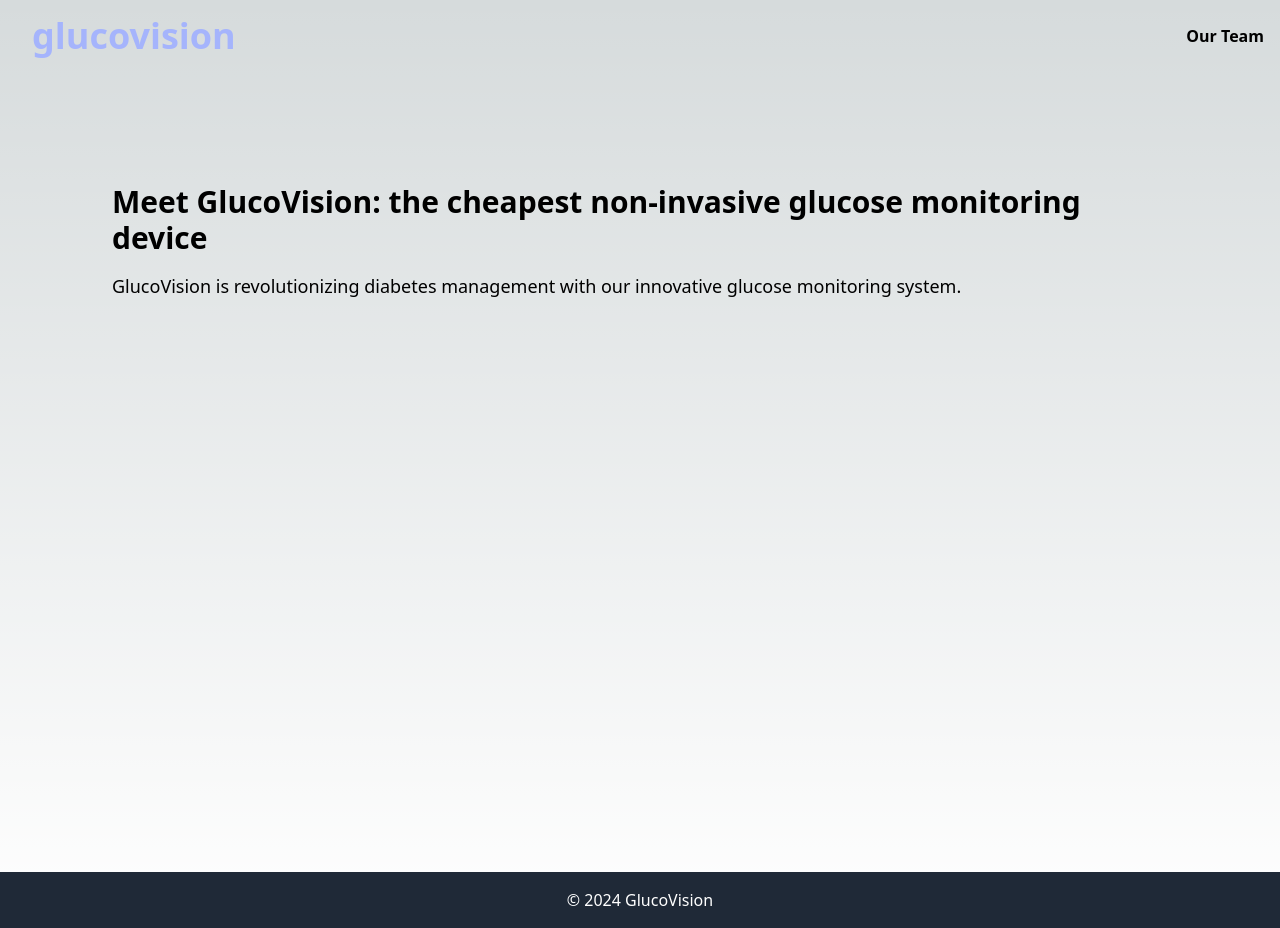
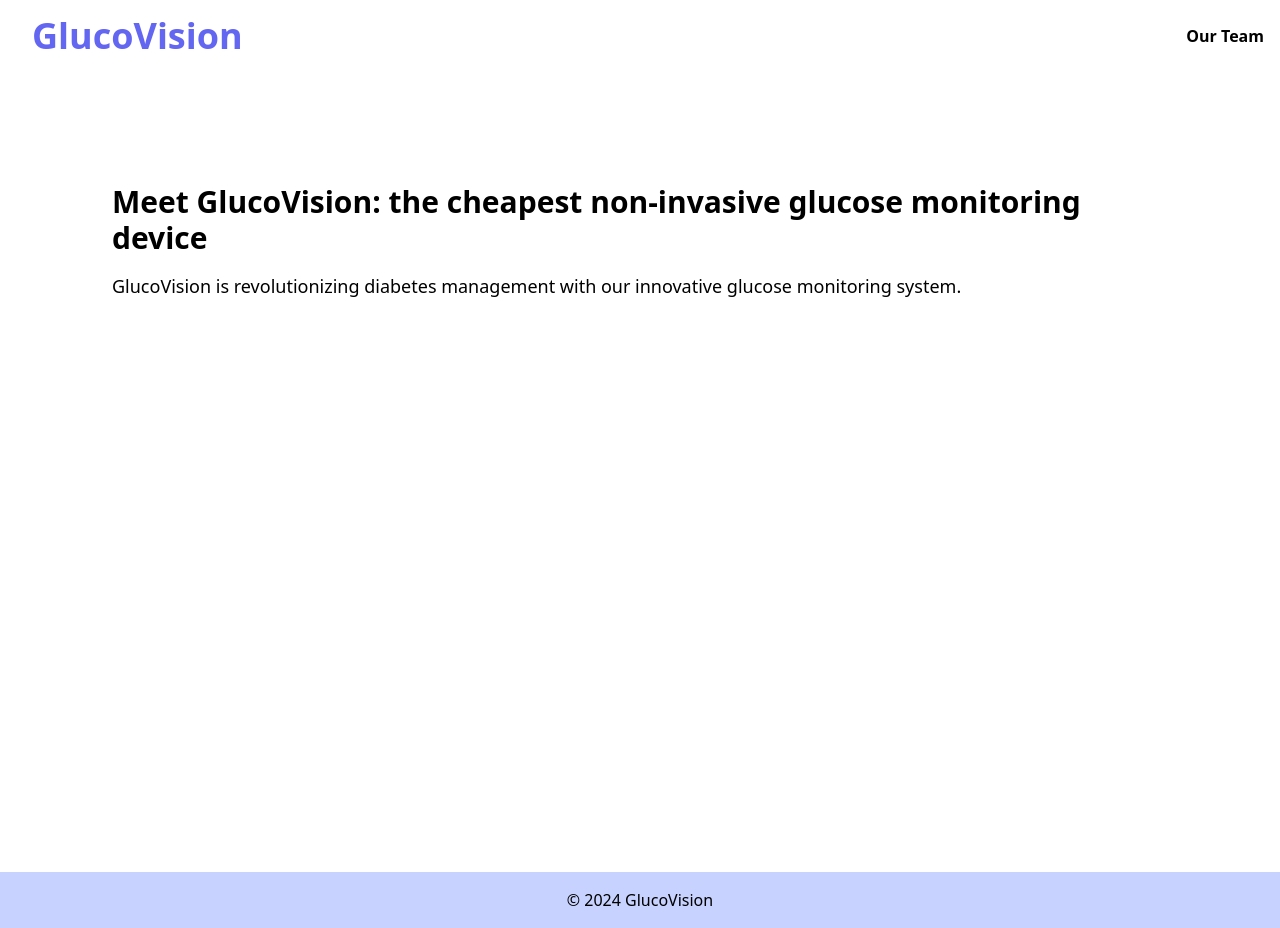
Before and after one commit to gajanm/GlucoVision, a Next.js app: page / in a window 1280 px wide. Built offline with nearby package versions, Linux system fonts and the light colour scheme.

Commit message:
Black to white backgorund
changed colors

```diff
--- a/app/globals.css
+++ b/app/globals.css
@@ -1,29 +1,25 @@
 @tailwind base;
 @tailwind components;
 @tailwind utilities;
+@import url('https://fonts.googleapis.com/css2?family=Poppins:wght@700&display=swap');
 
 :root {
   --foreground-rgb: 0, 0, 0;
-  --background-start-rgb: 214, 219, 220;
+  --background-start-rgb:, 255, 255;
   --background-end-rgb: 255, 255, 255;
 }
 
 @media (prefers-color-scheme: dark) {
   :root {
     --foreground-rgb: 255, 255, 255;
-    --background-start-rgb: 0, 0, 0;
-    --background-end-rgb: 0, 0, 0;
+    --background-start-rgb: 255, 255, 255;
+    --background-end-rgb: 255, 255, 255;
   }
 }
 
 body {
   color: rgb(var(--foreground-rgb));
-  background: linear-gradient(
-      to bottom,
-      transparent,
-      rgb(var(--background-end-rgb))
-    )
-    rgb(var(--background-start-rgb));
+  background: rgb(var(--background-start-rgb));
 }
 
 @layer utilities {
--- a/app/layout.tsx
+++ b/app/layout.tsx
@@ -9,16 +9,16 @@ const Layout: React.FC<{ children: React.ReactNode }> = ({ children }) => {
         <div className="min-h-screen flex flex-col">
         <header className="p-4">
             <div className="container mx-auto flex justify-between items-center">
-              <h1 className="pl-4 text-4xl text-indigo-300 font-bold">glucovision</h1>
+              <h1 className="pl-4 text-4xl text-indigo-500 font-bold">GlucoVision</h1>
               <nav>
                 <Link href="/team">
-                  <h3 className="font-bold">Our Team</h3>
+                  <h3 className="font-bold text-black">Our Team</h3>
                 </Link>
               </nav>
             </div>
           </header>
           <main className="flex-1">{children}</main>
-          <footer className="bg-gray-800 text-white p-4 text-center">
+          <footer className="bg-indigo-200 text-black p-4 text-center">
             © 2024 GlucoVision
           </footer>
         </div>
--- a/app/page.tsx
+++ b/app/page.tsx
@@ -6,7 +6,7 @@ import Layout from './layout';
 export default function Home() {
   return (
     //<Layout>
-      <main className="flex min-h-screen flex-col items-center justify-between p-24">
+      <main className="text-black flex min-h-screen flex-col items-center justify-between p-24">
         <div className="p-4">
           <h1 className="text-3xl font-bold">Meet GlucoVision: the cheapest non-invasive glucose monitoring device</h1>
           <p className="mt-4 text-lg">
```
